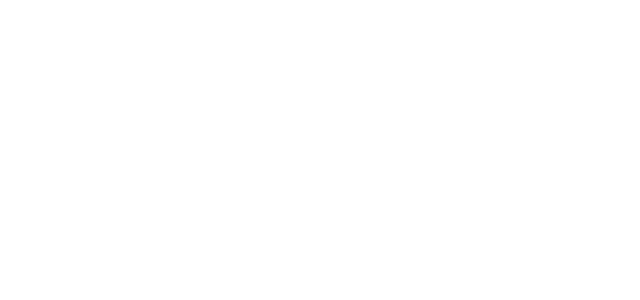
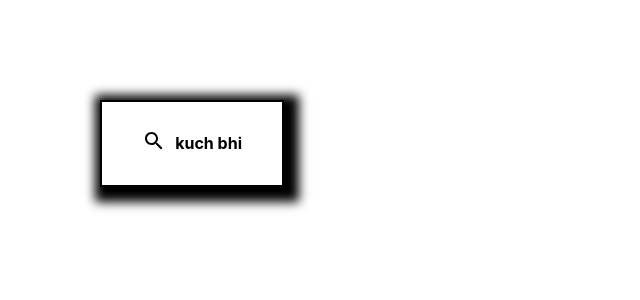
Before and after one commit to sejal8745/Generation-Gap, a React (Create React App) app: page / in a window 1280 px wide. Shown: the top 300 px of the page, without its empty margins (0-640 px from the left). Built offline with nearby package versions, Linux system fonts and the light colour scheme.

Commit message:
Added feature-card!

```diff
--- a/package.json
+++ b/package.json
@@ -3,12 +3,15 @@
   "version": "0.1.0",
   "private": true,
   "dependencies": {
+    "@material-ui/core": "^4.11.3",
+    "@material-ui/icons": "^4.11.2",
     "@testing-library/jest-dom": "^5.11.9",
     "@testing-library/react": "^11.2.5",
     "@testing-library/user-event": "^12.8.3",
     "react": "^17.0.1",
     "react-dom": "^17.0.1",
-    "react-scripts": "4.0.3",
+    "react-router-dom": "^5.2.0",
+    "react-scripts": "^4.0.3",
     "web-vitals": "^1.1.0"
   },
   "scripts": {
--- a/src/App.js
+++ b/src/App.js
@@ -1,6 +1,7 @@
 import React  from 'react';
 import { BrowserRouter as Router, Route, Link, Switch } from "react-router-dom";
 import './App.css';
+import Card from './Components/features-card/Card';
 
 function App() {
   return (
@@ -8,6 +9,7 @@
     <Router>
       <Switch>
         <Route path="/">
+          <Card/>
         </Route>
       </Switch>
     </Router>
--- /dev/null
+++ b/src/Components/features-card/Card.css
@@ -0,0 +1,13 @@
+.card{
+    display: flex;
+    padding-right: 40px;
+    padding-left: 40px;
+    padding-top: 10px;
+    padding-bottom: 10px;
+    box-shadow: 5px 5px 10px 10px #000;
+    border: 2px solid #000;
+    align-items: center;
+    max-width: 100px;
+    justify-content: space-between;
+    margin: 100px;
+}
--- /dev/null
+++ b/src/Components/features-card/Card.js
@@ -0,0 +1,18 @@
+import { Search } from '@material-ui/icons'
+import React from 'react'
+import "./Card.css"
+function Card() {
+    return (
+        <div className="card">
+            <div>
+                <Search/>
+            </div>
+            <div>
+                <h4>kuch bhi</h4>
+            </div>
+        </div>
+
+    )
+}
+
+export default Card;
```
Also changed, not shown: 1 other file (tests, documents, lock files or other folders).
